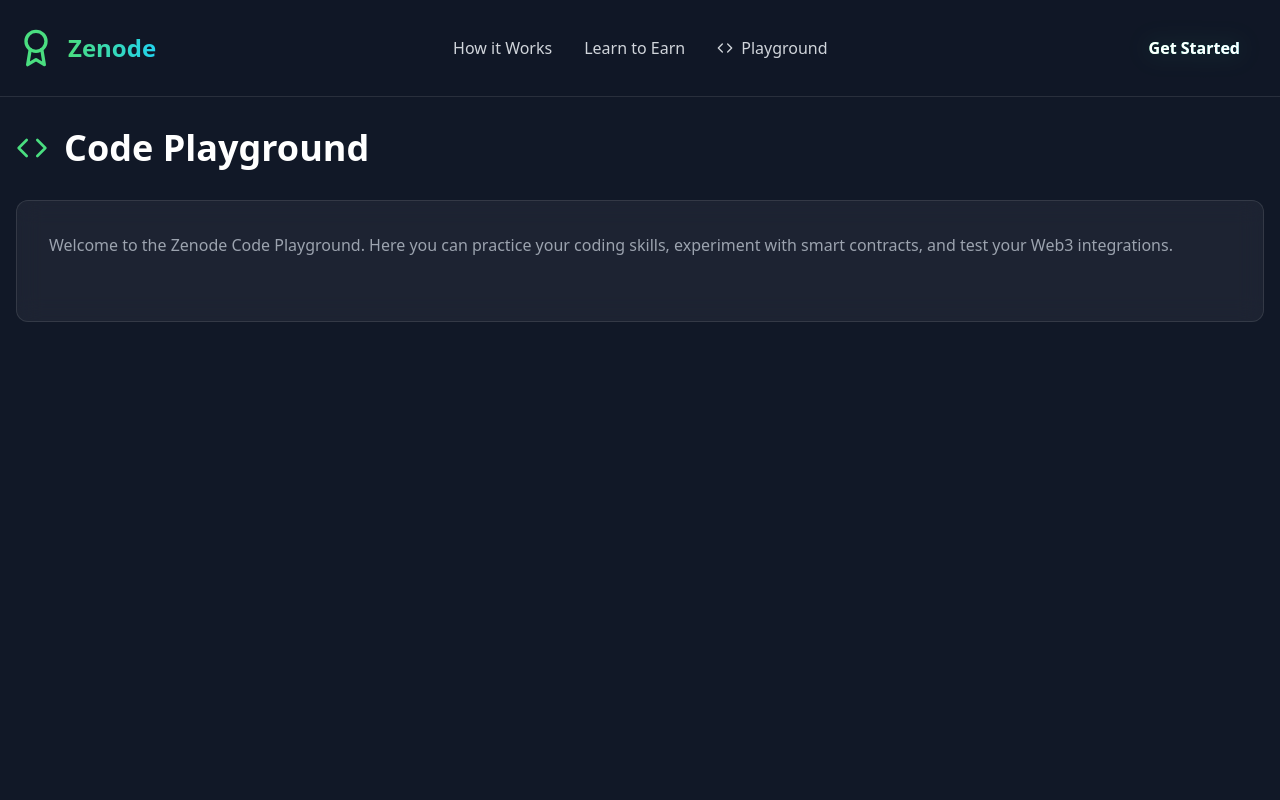
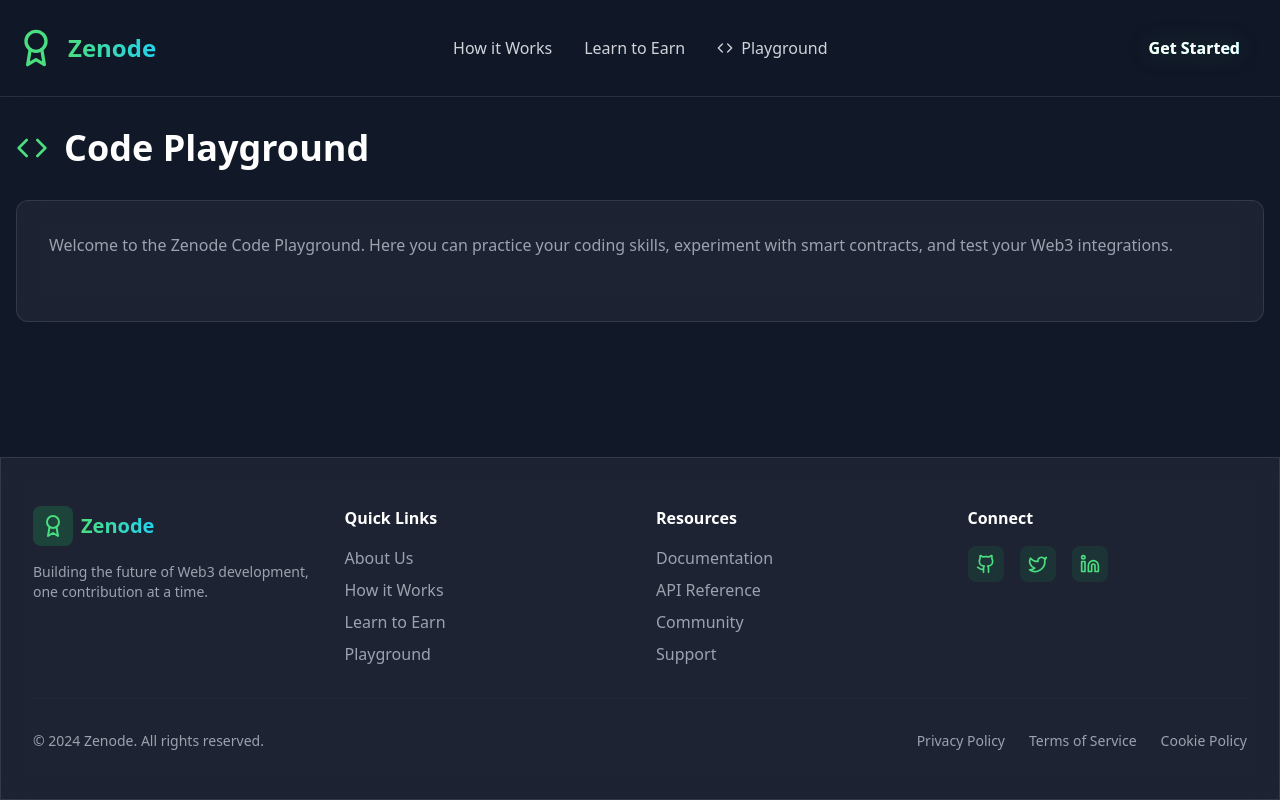
Before and after one commit to Jossyboydgenius/Zenode, a React (Vite) app: page /playground in a window 1280 px wide. Built offline with nearby package versions, Linux system fonts and the light colour scheme.

Commit message:
Update App routing with new pages and 404 handling

```diff
--- a/src/App.tsx
+++ b/src/App.tsx
@@ -1,20 +1,27 @@
 import React from 'react';
-import { BrowserRouter as Router, Routes, Route } from 'react-router-dom';
+import { BrowserRouter as Router, Routes, Route, Navigate } from 'react-router-dom';
 import { Navbar } from '../app/components/layout/Navbar';
+import { Footer } from '../app/components/layout/Footer';
 import LandingPage from '../app/pages/Landing';
 import PlaygroundPage from '../app/pages/Playground';
+import HowItWorksPage from '../app/pages/HowItWorks';
+import LearnToEarnPage from '../app/pages/LearnToEarn';
 
 export default function App() {
   return (
     <Router>
-      <div className="min-h-screen bg-gray-900">
+      <div className="min-h-screen bg-gray-900 flex flex-col">
         <Navbar />
-        <main>
+        <main className="flex-grow">
           <Routes>
             <Route path="/" element={<LandingPage />} />
             <Route path="/playground" element={<PlaygroundPage />} />
+            <Route path="/how-it-works" element={<HowItWorksPage />} />
+            <Route path="/learn-to-earn" element={<LearnToEarnPage />} />
+            <Route path="*" element={<Navigate to="/" replace />} />
           </Routes>
         </main>
+        <Footer />
       </div>
     </Router>
   );
```
